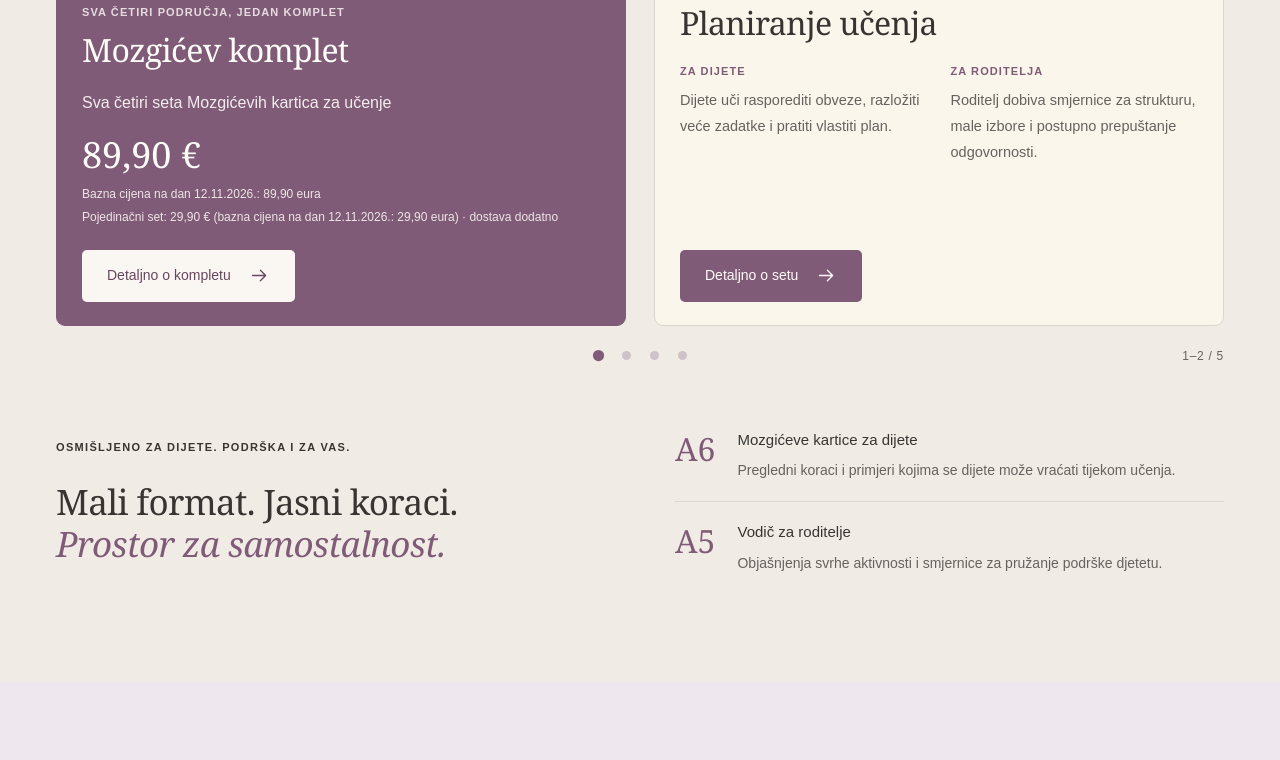
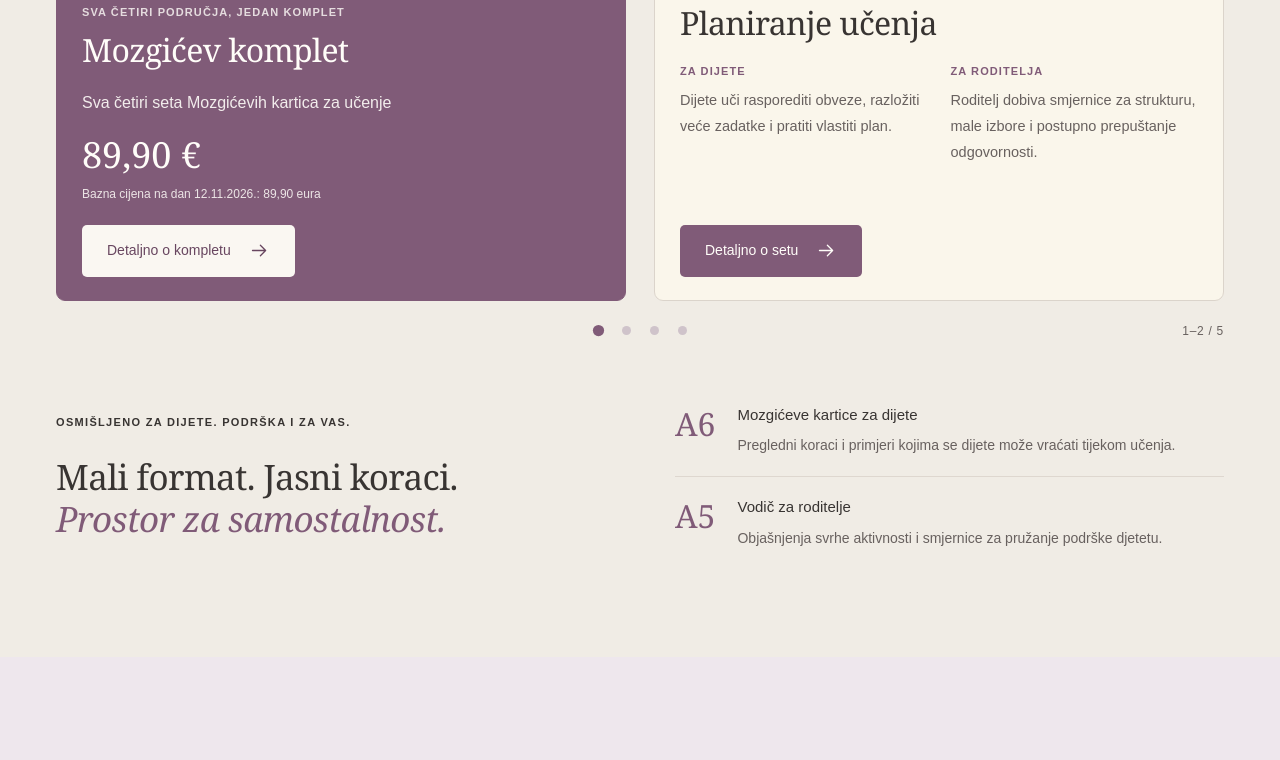
Before and after one commit to Matija347/web, a plain HTML site: page index.html in a window 1280 px wide. Shown: the part 2239-2999 px from the top of the page. Drawn offline with Linux system fonts and the light colour scheme.

Commit message:
Početna: u kartici kompleta samo bazna cijena kompleta
Uklonjen redak "Pojedinačni set: 29,90 € (bazna cijena …) · dostava
dodatno" iz kartice kompleta na početnoj.

Co-Authored-By: Claude Opus 5.5 <noreply@anthropic.com>
Claude-Session: https://claude.ai/code/session_01AfrVhwdsmSi5i8UUnMmeKv

```diff
--- a/index.html
+++ b/index.html
@@ -156,7 +156,7 @@
             <span class="eyebrow">SVA ČETIRI PODRUČJA, JEDAN KOMPLET</span>
             <h3>Mozgićev komplet</h3>
             <p class="komplet-lead">Sva četiri seta Mozgićevih kartica za učenje</p>
-            <p class="komplet-price"><strong>89,90 €</strong> <small class="base-price">Bazna cijena na dan 12.11.2026.: 89,90 eura</small> <small>Pojedinačni set: 29,90 € (bazna cijena na dan 12.11.2026.: 29,90 eura) · dostava dodatno</small></p>
+            <p class="komplet-price"><strong>89,90 €</strong> <small class="base-price">Bazna cijena na dan 12.11.2026.: 89,90 eura</small></p>
             <a class="button light product-button" href="/mozgic-komplet/">Detaljno o kompletu <svg aria-hidden="true"><use href="#arrow"></use></svg></a>
           </div>
         </article>
```
